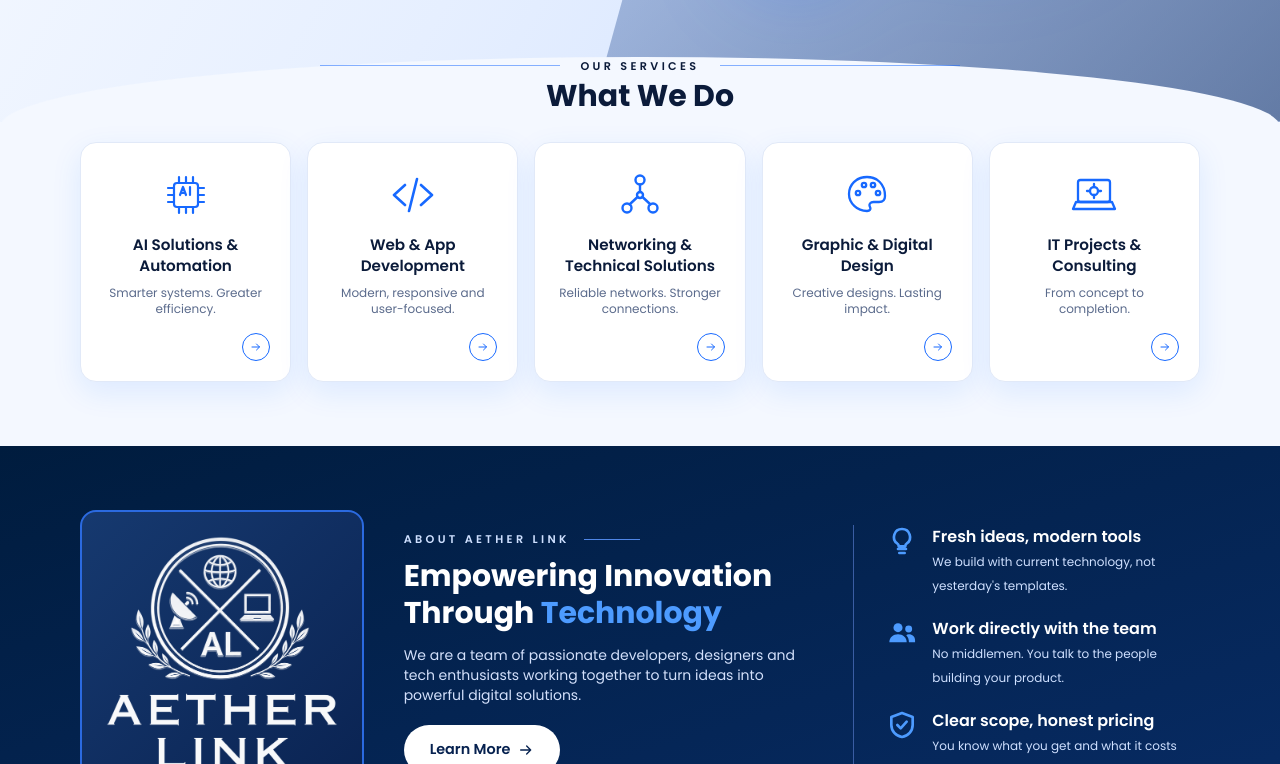
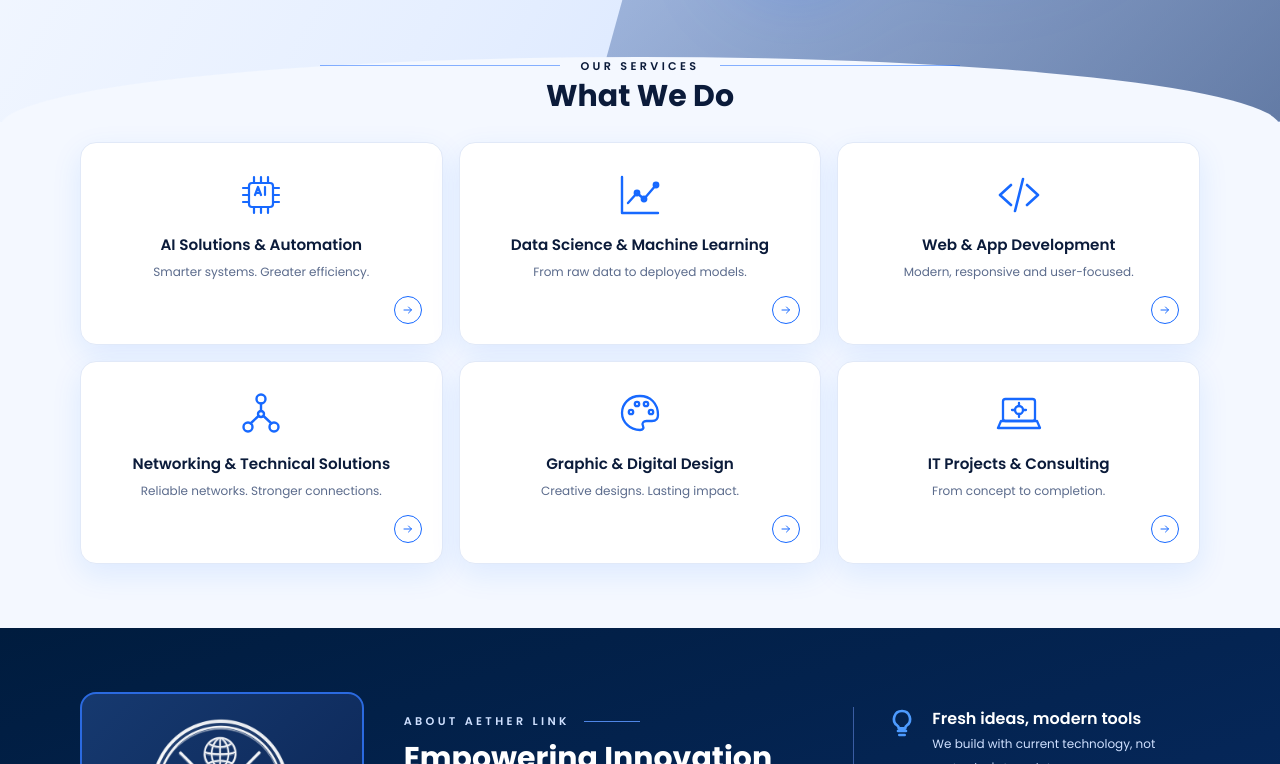
Before and after one commit to Aether-Link-Tech/Aether-Link, a plain HTML site: page index.html in a window 1280 px wide. Shown: the part 584-1348 px from the top of the page. Drawn offline with nearby package versions, Linux system fonts and the light colour scheme.

Commit message:
Add Data Science & ML card to home services grid
Home page now shows six service cards in a three-column layout.

Co-Authored-By: Claude Opus 5.5 <noreply@anthropic.com>

```diff
--- a/index.html
+++ b/index.html
@@ -52,10 +52,15 @@
         <p class="sec-label">Our Services</p>
         <h2 class="text-3xl font-bold mt-1">What We Do</h2>
       </div>
-      <div class="grid gap-4 sm:grid-cols-2 lg:grid-cols-5">
+      <div class="grid gap-4 sm:grid-cols-2 lg:grid-cols-3">
         <a data-nav href="services.html#ai" class="lift group reveal relative overflow-hidden flex sm:flex-col items-center sm:text-center gap-4 sm:gap-0 bg-surface border border-line rounded-2xl p-5 sm:pt-7 shadow-soft">
           <span data-icon="ai" class="ico block w-12 h-12 sm:mb-4 text-brand shrink-0"></span>
           <div class="flex-1"><h3 class="font-semibold text-[.95rem] leading-snug mb-2">AI Solutions &amp; Automation</h3><p class="text-xs text-muted sm:mb-4">Smarter systems. Greater efficiency.</p></div>
+          <span class="go w-7 h-7 rounded-full border-[1.5px] border-brand text-brand grid place-items-center sm:self-end"><span data-icon="arrow" class="block w-3 h-3"></span></span>
+        </a>
+        <a data-nav href="services.html#data" style="--d:.08s" class="lift group reveal relative overflow-hidden flex sm:flex-col items-center sm:text-center gap-4 sm:gap-0 bg-surface border border-line rounded-2xl p-5 sm:pt-7 shadow-soft">
+          <span data-icon="chart" class="ico block w-12 h-12 sm:mb-4 text-brand shrink-0"></span>
+          <div class="flex-1"><h3 class="font-semibold text-[.95rem] leading-snug mb-2">Data Science &amp; Machine Learning</h3><p class="text-xs text-muted sm:mb-4">From raw data to deployed models.</p></div>
           <span class="go w-7 h-7 rounded-full border-[1.5px] border-brand text-brand grid place-items-center sm:self-end"><span data-icon="arrow" class="block w-3 h-3"></span></span>
         </a>
         <a data-nav href="services.html#web" style="--d:.08s" class="lift group reveal relative overflow-hidden flex sm:flex-col items-center sm:text-center gap-4 sm:gap-0 bg-surface border border-line rounded-2xl p-5 sm:pt-7 shadow-soft">
@@ -73,7 +78,7 @@
           <div class="flex-1"><h3 class="font-semibold text-[.95rem] leading-snug mb-2">Graphic &amp; Digital Design</h3><p class="text-xs text-muted sm:mb-4">Creative designs. Lasting impact.</p></div>
           <span class="go w-7 h-7 rounded-full border-[1.5px] border-brand text-brand grid place-items-center sm:self-end"><span data-icon="arrow" class="block w-3 h-3"></span></span>
         </a>
-        <a data-nav href="services.html#it" style="--d:.32s" class="lift group reveal relative overflow-hidden flex sm:flex-col items-center sm:text-center gap-4 sm:gap-0 bg-surface border border-line rounded-2xl p-5 sm:pt-7 shadow-soft sm:col-span-2 lg:col-span-1">
+        <a data-nav href="services.html#it" style="--d:.32s" class="lift group reveal relative overflow-hidden flex sm:flex-col items-center sm:text-center gap-4 sm:gap-0 bg-surface border border-line rounded-2xl p-5 sm:pt-7 shadow-soft">
           <span data-icon="lap" class="ico block w-12 h-12 sm:mb-4 text-brand shrink-0"></span>
           <div class="flex-1"><h3 class="font-semibold text-[.95rem] leading-snug mb-2">IT Projects &amp; Consulting</h3><p class="text-xs text-muted sm:mb-4">From concept to completion.</p></div>
           <span class="go w-7 h-7 rounded-full border-[1.5px] border-brand text-brand grid place-items-center sm:self-end"><span data-icon="arrow" class="block w-3 h-3"></span></span>
```
